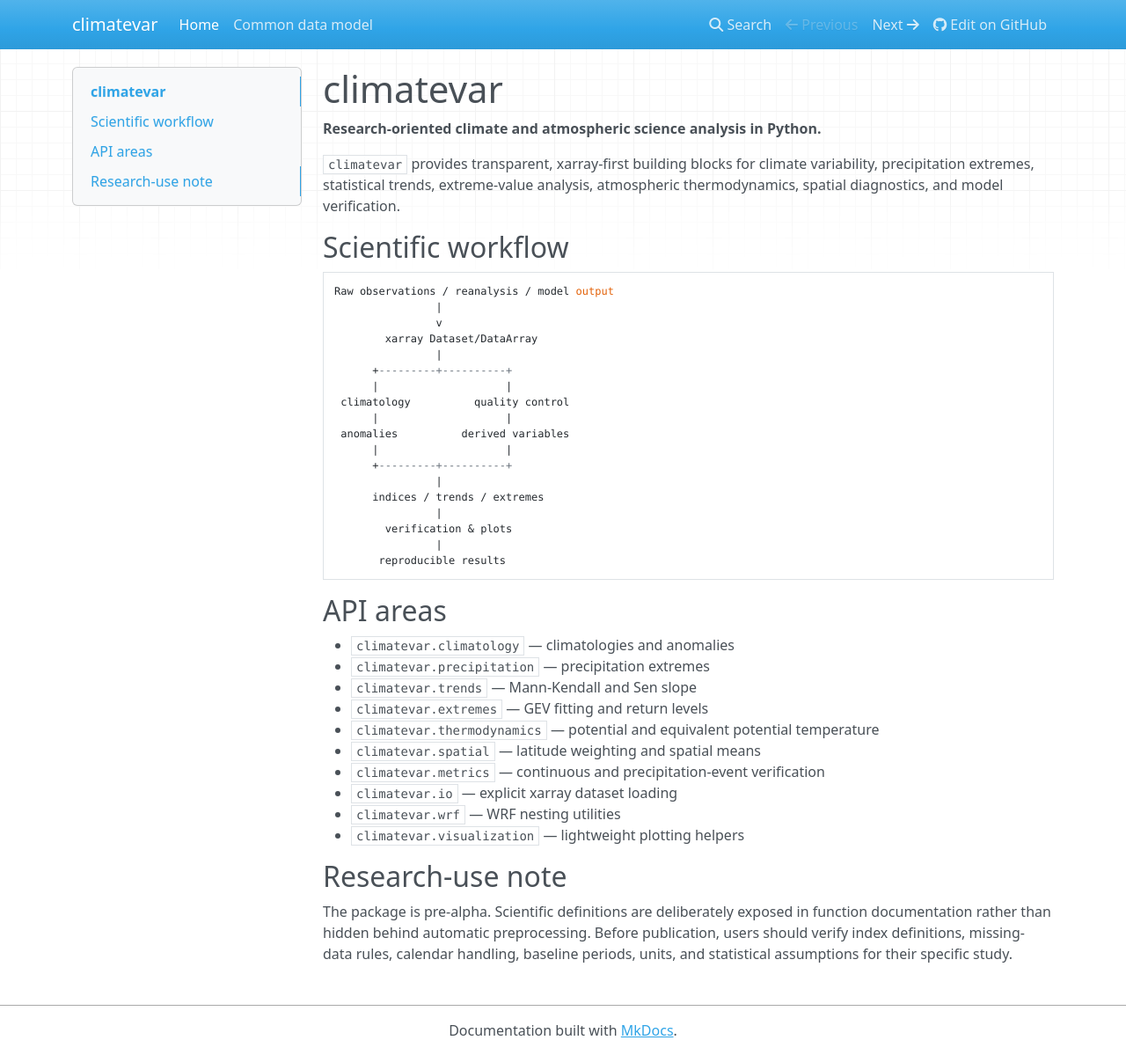
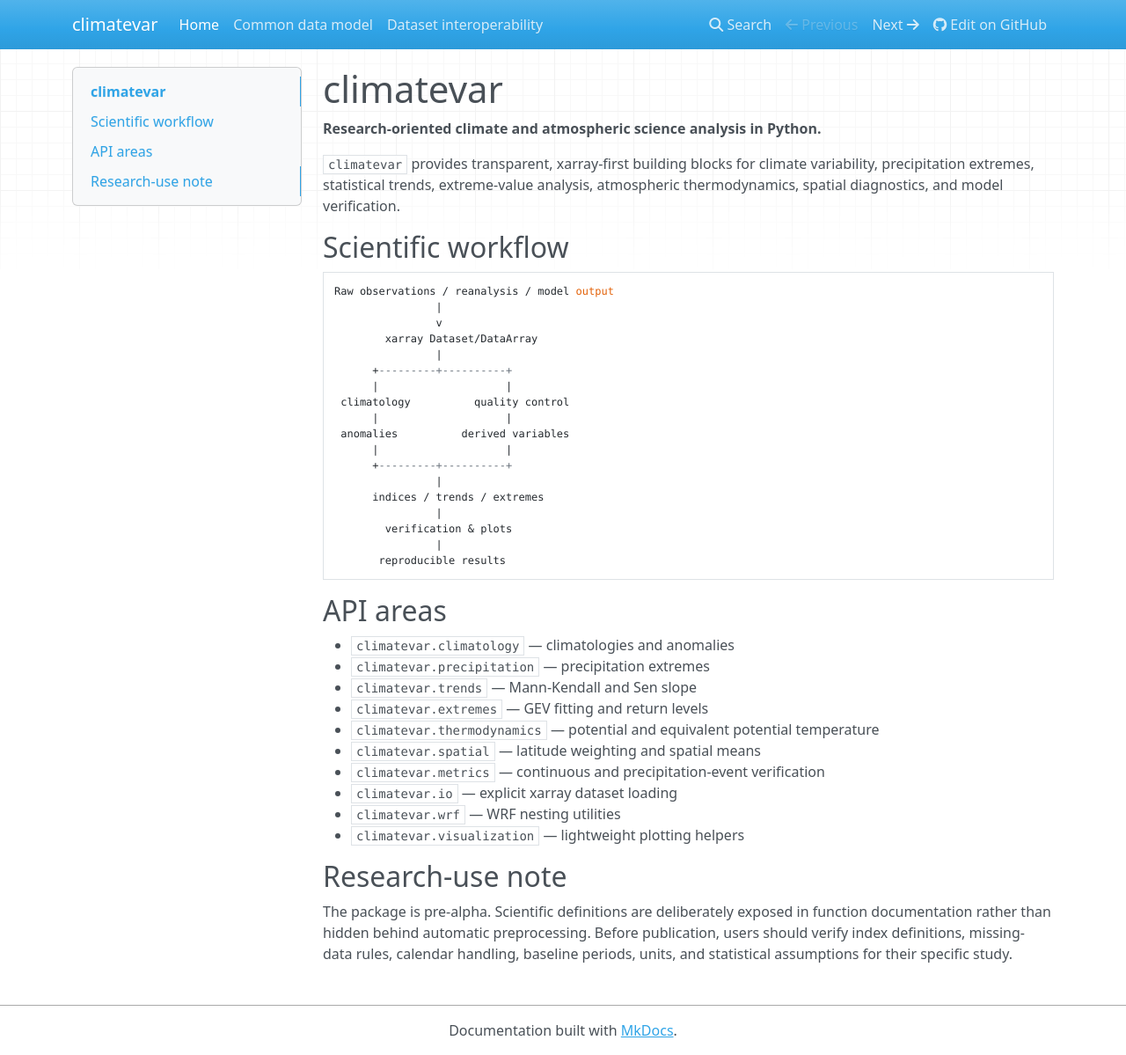
Before and after one commit to sanjeevsingh-original/climatevar, an MkDocs documentation site: the page built from docs/index.md, in a window 1280 px wide and 1199 px high. Shown: the whole window at 88% size. Built offline with MkDocs 1.6.1, drawn with Linux system fonts in a browser that asks for light colours; nearby versions of some CDN libraries.

Commit message:
Add interoperability guide to documentation navigation

```diff
--- a/mkdocs.yml
+++ b/mkdocs.yml
@@ -6,6 +6,7 @@ repo_url: https://github.com/sanjeevsingh-original/climatevar
 nav:
   - Home: index.md
   - Common data model: datasets.md
+  - Dataset interoperability: interoperability.md
 
 markdown_extensions:
   - admonition
```
